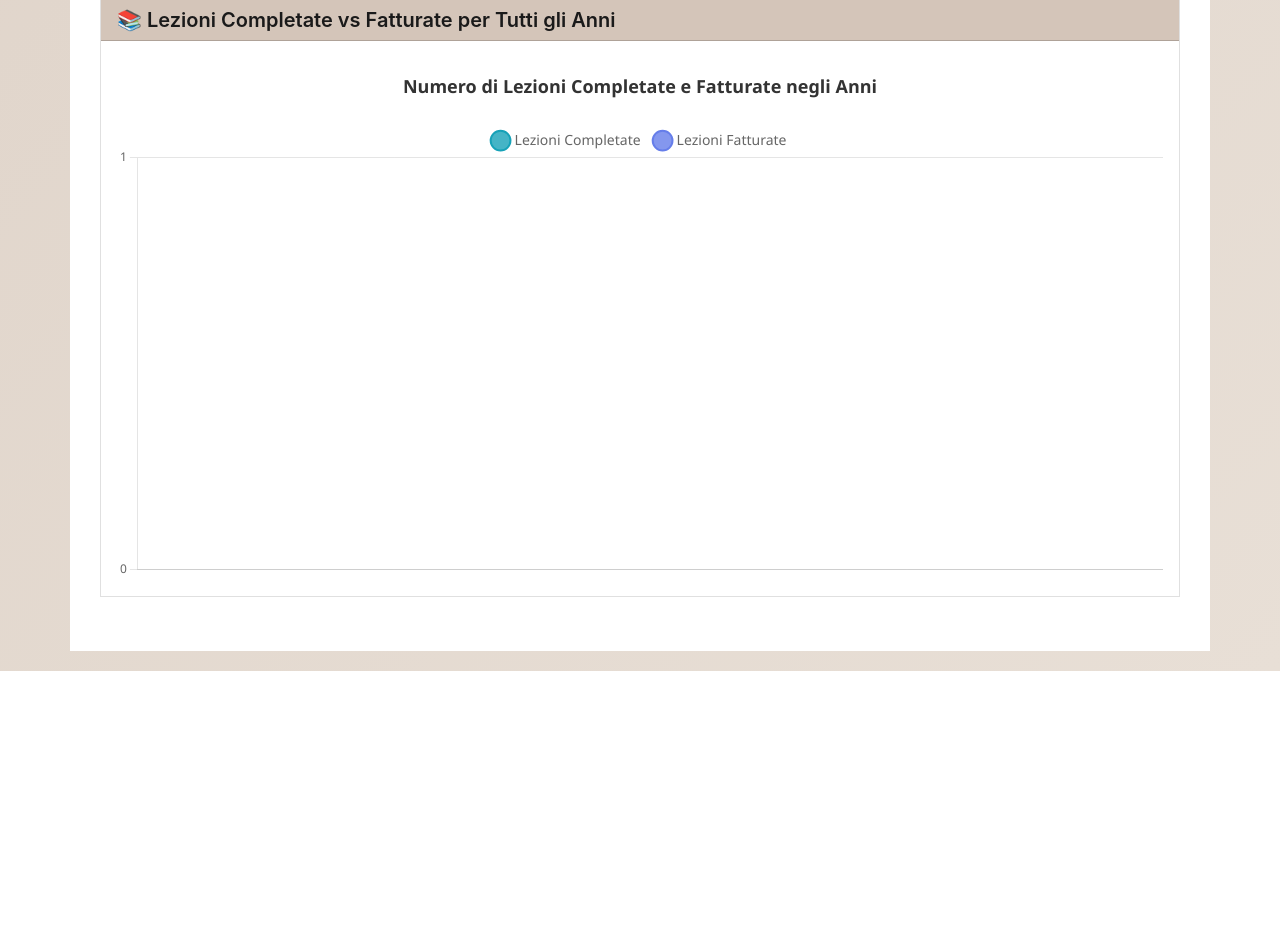
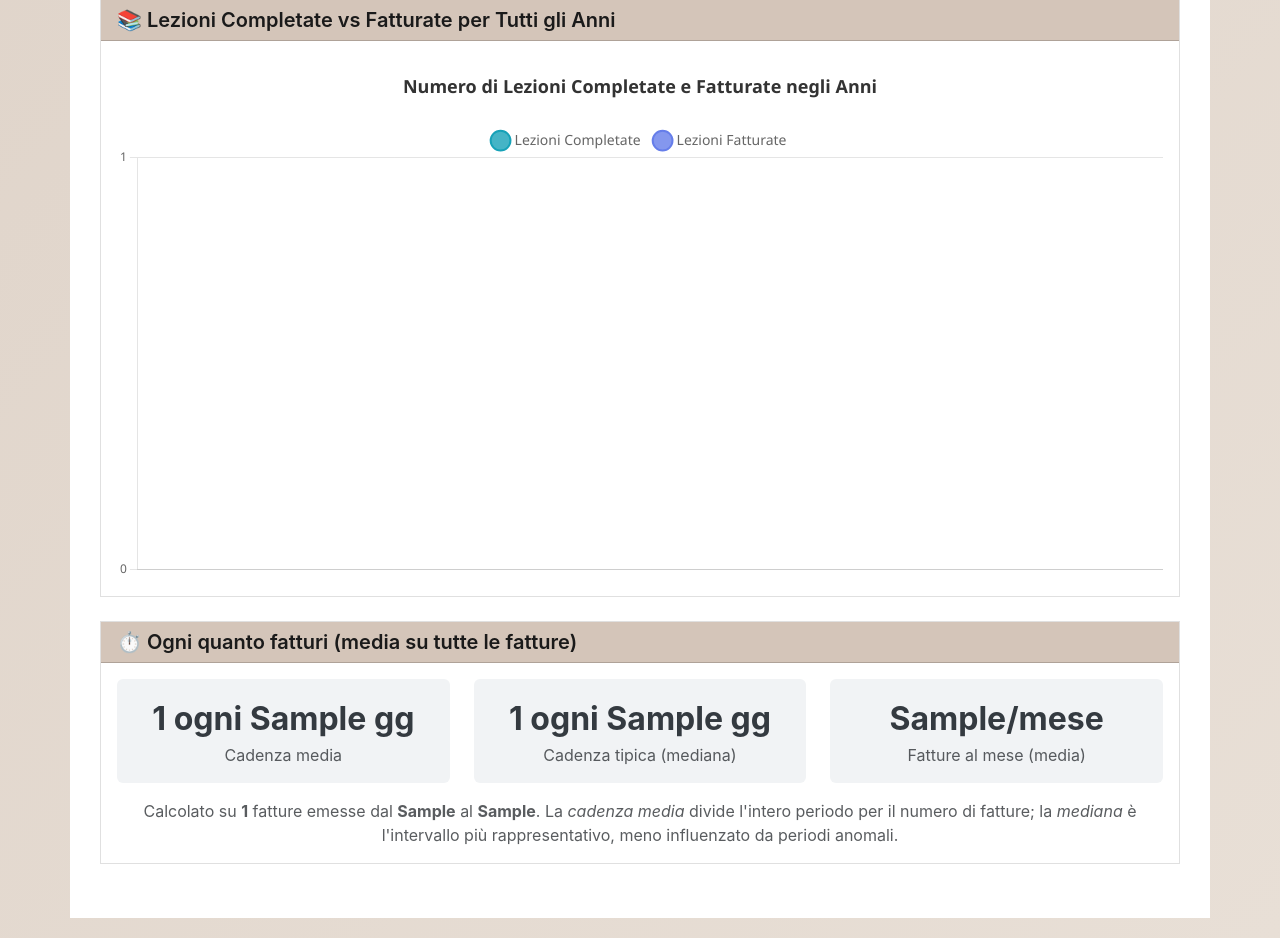
Before and after one commit to Matluc88/gestione-lezioni, a Python web app: template templates/resoconto_annuale.html in a window 1280 px wide. Shown: the part 3570-4508 px from the top of the page. Before the commit the page ends 4241 px from the top, so only its background shows below. Run offline with Jinja, Linux system fonts and the light colour scheme; the template is opened without the code that fills it: most values are stand-ins (such as "Sample title", 1, 10 or a date in 2020).

Commit message:
resoconto: cadenza media di fatturazione
Aggiunge nel Resoconto Annuale una card che mostra ogni quanto vengono
emesse le fatture, calcolata su tutte le fatture storiche: cadenza media
(periodo/numero fatture), cadenza tipica (mediana degli intervalli) e
fatture al mese in media.

Co-Authored-By: Claude Opus 4.8 (1M context) <noreply@anthropic.com>

```diff
--- a/templates/resoconto_annuale.html
+++ b/templates/resoconto_annuale.html
@@ -439,6 +439,54 @@
                 </div>
             </div>
         </div>
+
+        <!-- Cadenza media di fatturazione -->
+        {% if cadenza_fatturazione %}
+        <div class="row">
+            <div class="col-md-12 mb-4">
+                <div class="card">
+                    <div class="card-header bg-dark text-white">
+                        <h5 class="mb-0">⏱️ Ogni quanto fatturi (media su tutte le fatture)</h5>
+                    </div>
+                    <div class="card-body">
+                        <div class="row text-center">
+                            <div class="col-md-4 mb-3">
+                                <div class="p-3 rounded" style="background:#f1f3f5;">
+                                    <div style="font-size:2rem;font-weight:bold;color:#343a40;">
+                                        1 ogni {{ cadenza_fatturazione.media_giorni }} gg
+                                    </div>
+                                    <div class="text-muted">Cadenza media</div>
+                                </div>
+                            </div>
+                            <div class="col-md-4 mb-3">
+                                <div class="p-3 rounded" style="background:#f1f3f5;">
+                                    <div style="font-size:2rem;font-weight:bold;color:#343a40;">
+                                        1 ogni {{ cadenza_fatturazione.mediana_giorni }} gg
+                                    </div>
+                                    <div class="text-muted">Cadenza tipica (mediana)</div>
+                                </div>
+                            </div>
+                            <div class="col-md-4 mb-3">
+                                <div class="p-3 rounded" style="background:#f1f3f5;">
+                                    <div style="font-size:2rem;font-weight:bold;color:#343a40;">
+                                        {{ cadenza_fatturazione.fatture_per_mese }}/mese
+                                    </div>
+                                    <div class="text-muted">Fatture al mese (media)</div>
+                                </div>
+                            </div>
+                        </div>
+                        <p class="text-muted text-center mb-0">
+                            Calcolato su <strong>{{ cadenza_fatturazione.n_fatture }}</strong> fatture
+                            emesse dal <strong>{{ cadenza_fatturazione.prima_data }}</strong>
+                            al <strong>{{ cadenza_fatturazione.ultima_data }}</strong>.
+                            La <em>cadenza media</em> divide l'intero periodo per il numero di fatture;
+                            la <em>mediana</em> è l'intervallo più rappresentativo, meno influenzato da periodi anomali.
+                        </p>
+                    </div>
+                </div>
+            </div>
+        </div>
+        {% endif %}
     </div>
 
     <script>
```
Also changed, not shown: routes/resoconto.py (+40 -1 lines).
